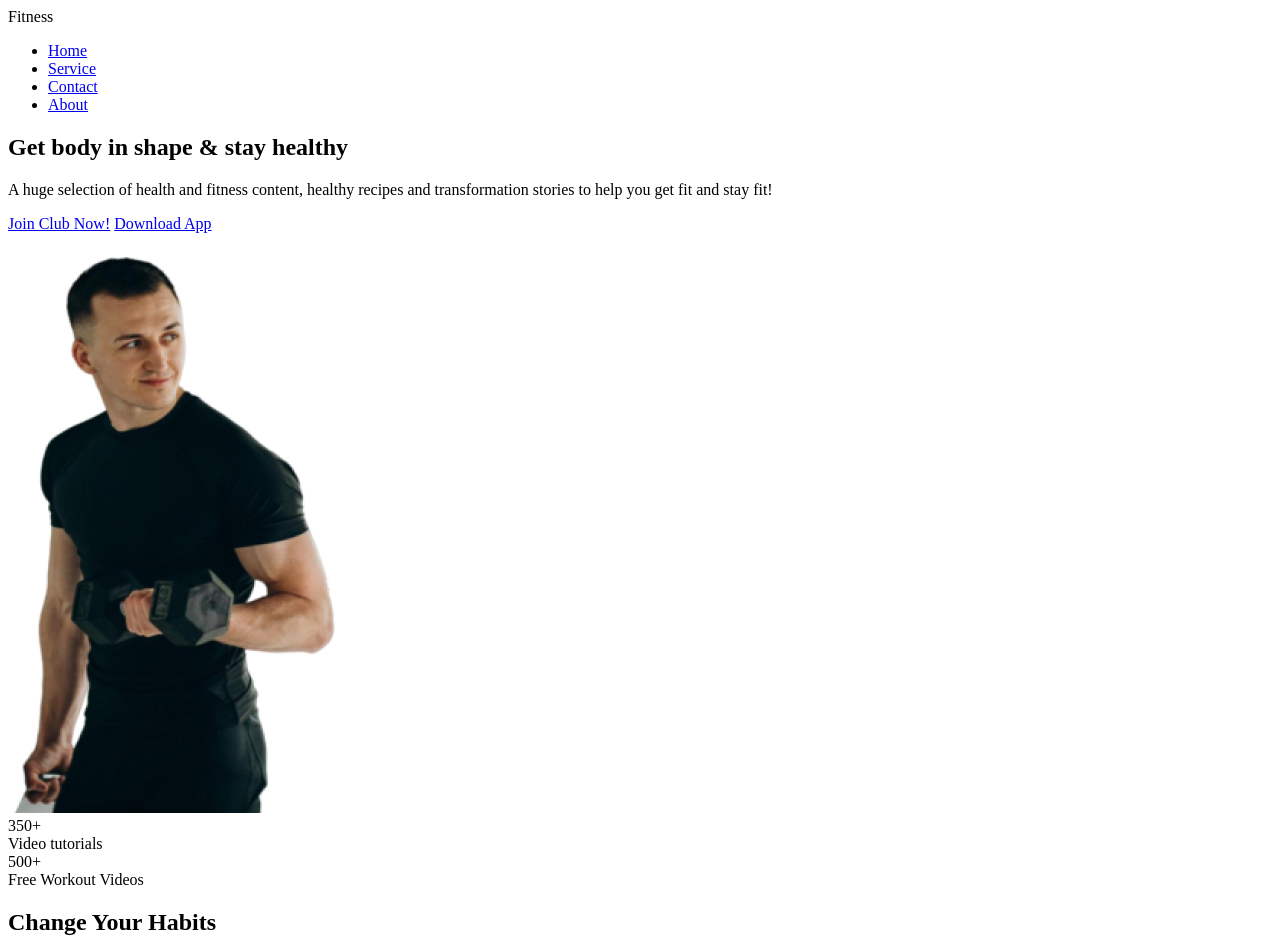
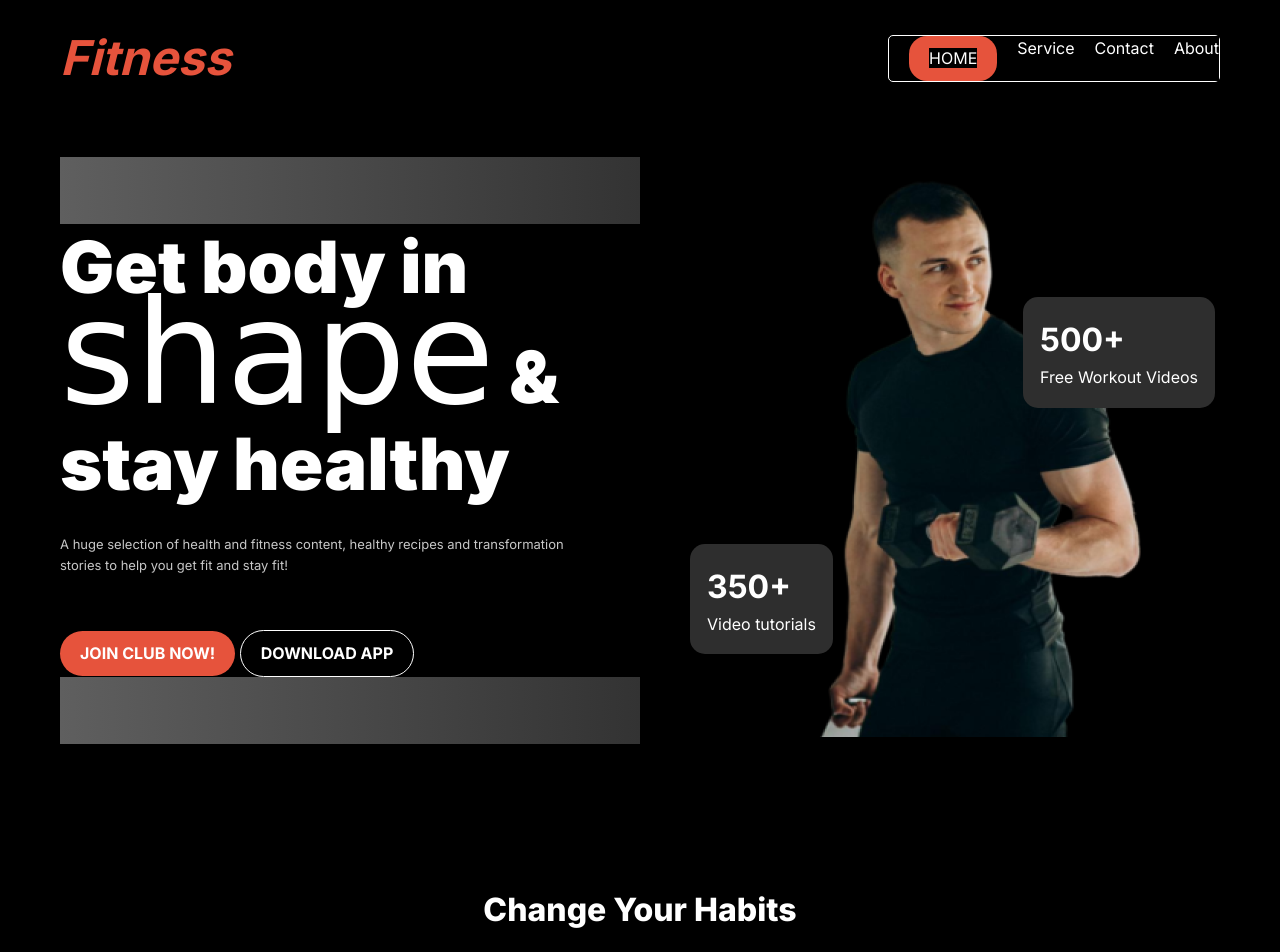
Before and after one commit to TalhaShahriar/Assignment2_versatile-ui, a plain HTML site: page index.html in a window 1280 px wide. Shown: the top 952 px of the page. Drawn offline with Linux system fonts and the light colour scheme; a web font is replaced by a local one.

Commit message:
added some styles

```diff
--- a/styles.css
+++ b/styles.css
@@ -0,0 +1,325 @@
+@import url('https://fonts.googleapis.com/css2?family=Inter:wght@100..900&display=swap');
+@import url('https://fonts.googleapis.com/css2?family=Grey+Qo&family=Inter:wght@100..900&display=swap');
+
+
+/* Reset and base styles */
+* {
+    margin: 0;
+    padding: 0;
+    box-sizing: border-box;
+    background-color: #000;
+}
+
+body {
+    font-family: "Inter", sans-serif;
+    line-height: 1.6;
+    color: #ffffff;
+}
+
+a {
+    text-decoration: none;
+    color: inherit;
+}
+
+ul {
+    list-style: none;
+}
+
+.btn {
+    display: inline-block;
+    padding: 10px 20px;
+    background-color: #E6533C;
+    color: #fff;
+    border-radius: 5px;
+    text-transform: uppercase;
+    font-weight: bold;
+    border-radius: 25px;
+}
+
+.btn2 {
+    display: inline-block;
+    padding: 10px 20px;
+    border: 1px solid rgb(255, 255, 255);
+
+    color: #fff;
+    border-radius: 5px;
+    text-transform: uppercase;
+    font-weight: bold;
+    border-radius: 25px;
+}
+
+.desciption{
+    font-size: small;
+    color: #c7c7c7;
+    margin-top: 5%;
+    margin-bottom: 10%;
+}
+/* Header styles */
+header {
+    color: #fff;
+    padding: 20px 0;
+}
+
+nav {
+    display: flex;
+    justify-content: space-between;
+    align-items: center;
+    max-width: 1200px;
+    margin: 0 auto;
+    padding: 0 20px;
+}
+
+.logo {
+    font-size: 3rem;
+    font-weight: bold;
+    font-style: italic;
+    color: #E6533C;
+}
+
+nav ul {
+    display: flex;
+    border-radius: 5px;
+    border: 1px solid rgb(255, 255, 255);
+
+}
+
+nav ul li {
+    margin-left: 20px;
+    text-align: center;
+}
+
+.btn-home{
+    padding: 10px 20px;
+    background-color: #E6533C;
+    color: #ffffff;
+    border-radius: 5px;
+    text-transform: uppercase;
+    border-radius: 18px;
+}
+
+/* Main content styles */
+main {
+    max-width: 1200px;
+    margin: 0 auto;
+    padding: 40px 20px;
+}
+
+section {
+    margin-bottom: 60px;
+}
+
+h1, h2 {
+    margin-bottom: 20px;
+}
+
+
+/* Hero section */
+.title{
+    color: rgb(255, 255, 255);
+    font-family: Inter;
+    font-size: 4.5em;
+    font-weight: 900;
+    line-height: 120%;
+    letter-spacing: 0%;
+    text-align: left;
+}
+
+#shape{
+    font-weight: 500;
+    font-family: "Grey Qo", cursive;
+    font-style: normal;
+    font-size: 2em;
+    background: none;
+}
+
+#hero {
+    display: flex;
+    justify-content: space-between;
+    align-items: center;
+    margin-bottom: 60px;
+    background-image: linear-gradient(to right, rgb(95, 95, 95) , rgb(7, 7, 7));
+}
+
+.hero-content {
+    flex-basis: 50%;
+    text-align: left;
+    padding-right: 40px;
+}
+
+.hero-image {
+    flex-basis: 50%;
+    position: relative;
+}
+
+.hero-image img {
+    max-width: 100%;
+    height: auto;
+    padding-left: 30%;
+}
+
+.hero-num{
+    font-size: xx-large;
+    font-weight: bolder;
+    background: none;
+}
+
+.card {
+    position: absolute;
+    background-color: rgba(99, 99, 99, 0.8);
+    padding: 17px;
+    margin: auto;
+    border-radius: 15px;
+    background-color: #2e2e2e;
+}
+
+.card-bottom-left {
+    bottom: 90px;
+    left: 50px;
+}
+
+.card-top-right {
+    top: 140px;
+    right: 5px;
+}
+
+/* Habits Section */
+#habits {
+    padding: 80px 0;
+    text-align: center;
+}
+
+.habit-grid {
+    display: grid;
+    grid-template-columns: repeat(4, 1fr);
+    gap: 30px;
+    margin-top: 50px;
+}
+
+.habit-item img {
+    max-width: 100%;
+    border-radius: 50%;
+    margin-bottom: 10px;
+    border: #c7c7c7;
+    border: 1px solid rgb(110, 110, 110);
+}
+
+.habit_title{
+    font-size: xx-large;
+    font-weight: 800;
+    margin-top: 0%;
+    margin-bottom: 0%;
+}
+
+/* Extra mile section */
+#extra-mile {
+    display: flex;
+    justify-content: space-between;
+    align-items: center;
+    background-color: rgb(25, 25, 25);
+    color: #fff;
+    padding: 40px;
+}
+
+.extra-mile-content {
+    flex-basis: 50%;
+    text-align: left;
+    padding-right: 40px;
+}
+
+.extra-mile-image {
+    flex-basis: 50%;
+}
+
+.extra-mile-image img {
+    max-width: 100%;
+    height: auto;
+}
+
+/* BMI Calculator section */
+.bmi-container {
+    display: flex;
+    justify-content: space-between;
+}
+
+.bmi-chart, .bmi-form {
+    flex-basis: 48%;
+}
+
+.bmi-form form {
+    display: flex;
+    flex-direction: column;
+}
+
+.form-row {
+    display: flex;
+    justify-content: space-between;
+    margin-bottom: 10px;
+}
+
+.form-row input, .form-row select {
+    width: 48%;
+    padding: 10px;
+}
+
+.form-row select:only-child {
+    width: 100%;
+}
+
+.bmi-form button {
+    align-self: flex-start;
+    margin-top: 10px;
+}
+
+
+/* Team section */
+.team-grid {
+    display: grid;
+    grid-template-columns: repeat(3, 1fr);
+    gap: 20px;
+}
+
+.team-member {
+    text-align: center;
+}
+
+.team-member img {
+    max-width: 100%;
+    border-radius: 10%;
+    margin-bottom: 10px;
+}
+
+/* Footer styles */
+footer {
+    background-color: #000;
+    color: #fff;
+    padding: 40px 0;
+}
+
+.footer-content {
+    display: flex;
+    justify-content: space-between;
+    max-width: 1200px;
+    margin: 0 auto;
+    padding: 0 20px;
+}
+
+.footer-logo {
+    flex-basis: 40%;
+}
+
+.footer-links {
+    display: flex;
+    flex-basis: 50%;
+    justify-content: space-between;
+}
+
+.link-group h3 {
+    margin-bottom: 20px;
+}
+
+.footer-bottom {
+    text-align: center;
+    margin-top: 40px;
+    padding-top: 20px;
+    border-top: 1px solid rgba(255, 255, 255, 0.1);
+}
```
Also changed, not shown: index.html (+0 -1 lines).
